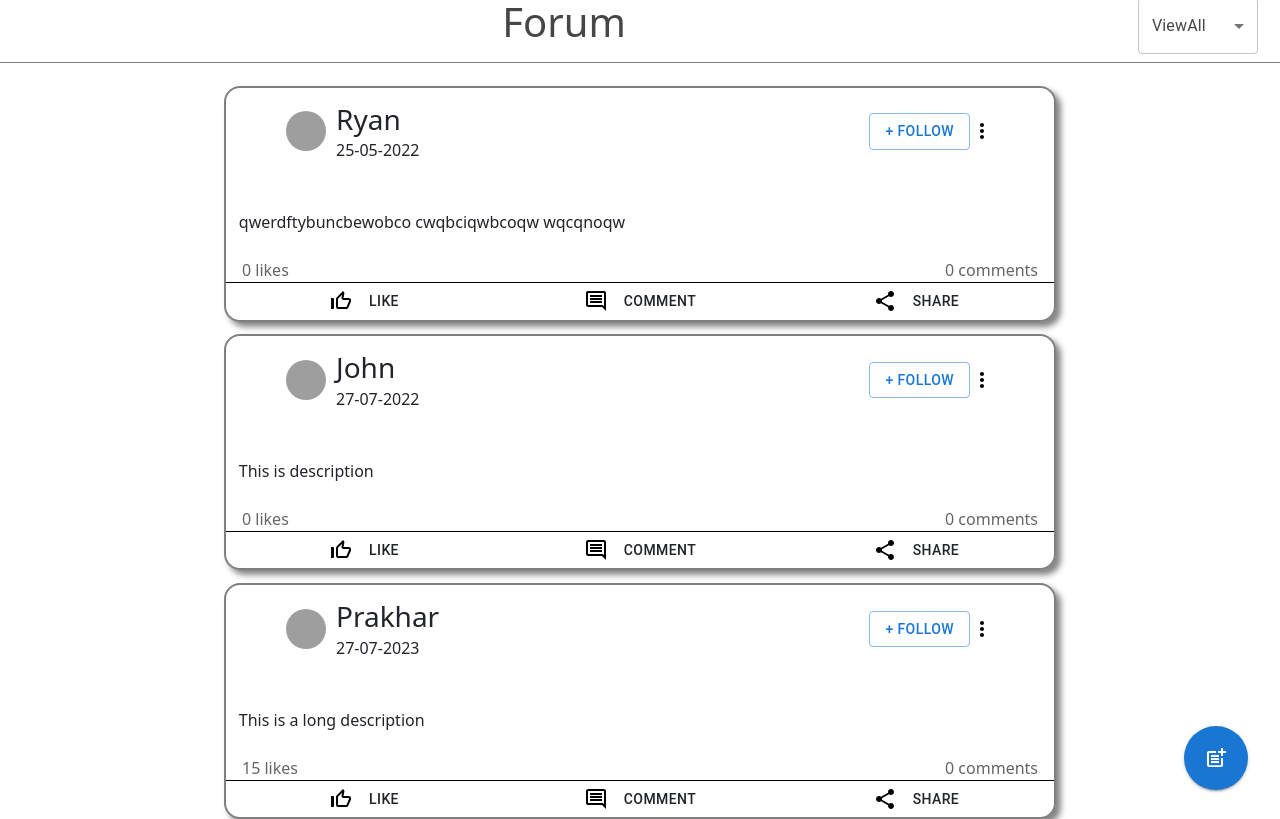
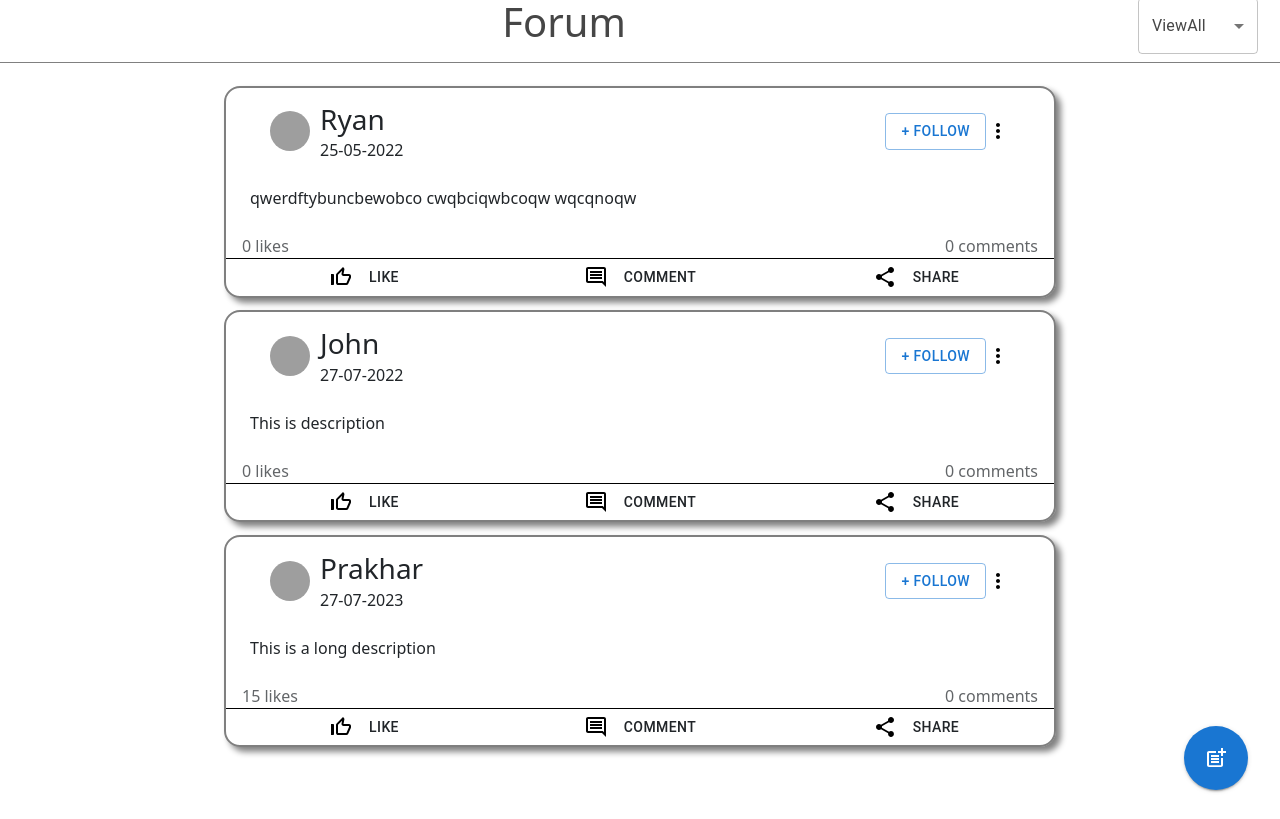
Before and after one commit to nirav19029/hood-forum, a React (Create React App) app in the folder frontend/: page / in a window 1280 px wide. Built offline with nearby package versions, Linux system fonts and the light colour scheme; grey boxes are pictures that could not be loaded.

Commit message:
Configuring css and boolean function

```diff
--- a/frontend/src/components/Card/Card.css
+++ b/frontend/src/components/Card/Card.css
@@ -12,13 +12,13 @@
     margin-top: 0.8rem;
 }
 
-.data {
+.data{
     display: flex;
     align-items: center;
-    margin-left: 3rem;
+    margin-left: 2rem;
 }
 
-.img {
+.avatar-img {
     width: 4rem;
     height: 4rem;
     align-items: center;
@@ -28,9 +28,8 @@
 .follow {
     display: flex;
     align-items: center;
-    margin-right: 3rem;
+    margin-right: 2rem;
     color: black;
-
 }
 
 .info {
@@ -52,7 +51,7 @@ p {
 /* content css */
 
 .card-title{
-    margin-left: 0.8rem;
+    margin-left: 1.5rem;
 }
 
 /* updation css */
--- a/frontend/src/components/Card/Card.js
+++ b/frontend/src/components/Card/Card.js
@@ -8,13 +8,13 @@ import ShareIcon from "@mui/icons-material/Share";
 import "./Card.css";
 
 const Card = (e) => {
-  console.log(e.value);
+  console.log(e);
   return (
     <div className="card-container" id={e.value._id}>
       {/* Userinfo */}
       <div className="container">
         <div className="data">
-          <Avatar src="/broken-image.jpg" className="img" />
+          <Avatar src="/broken-image.jpg" className="avatar-img" />
           <div className="info">
             <h3>{e.value.userName}</h3>
             <p>{e.value.date}</p>
@@ -26,7 +26,6 @@ const Card = (e) => {
         </div>
       </div>
 
-      <br />
       <br />
 
       {/* Content */}
```
